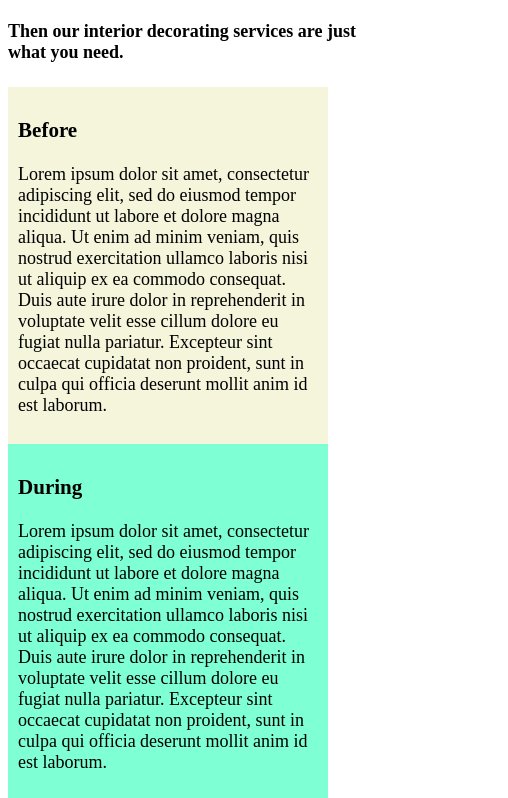
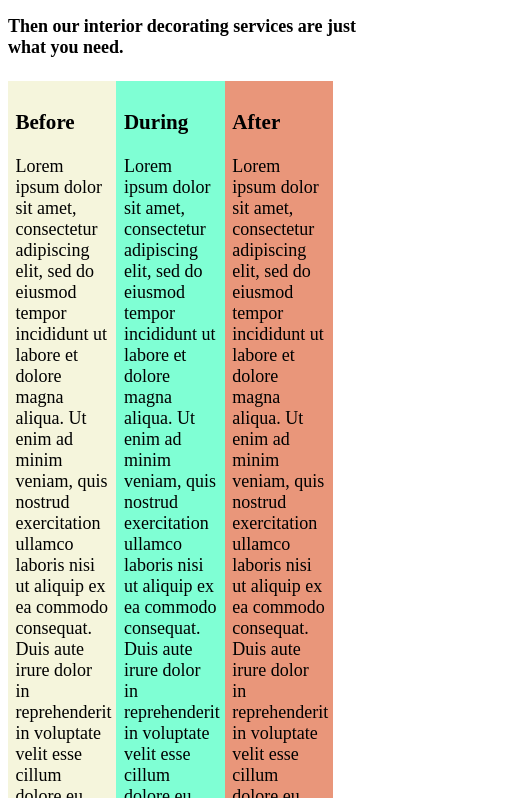
Before and after one commit to adriannem/interior-decorator, a plain HTML site: page index.html in a window 390 px wide. Shown: the part 646-1444 px from the top of the page, 508 px wide, since content can reach past the window. Drawn offline with Linux system fonts and the light colour scheme; a web font is replaced by a local one.

Commit message:
Add viewport meta tag so site will adjust with screen size.  Change padding and margins to a percentage to make the site responsive.

```diff
--- a/css/styles.css
+++ b/css/styles.css
@@ -10,14 +10,14 @@ body {
 
 .main {
   float: right;
-  padding: 20px;
+  padding: 2%;
 }
 
 
 
 .side {
   float: left;
-  padding: 5px;
+  padding: 2%;
 }
 
 .banner {
@@ -25,34 +25,34 @@ body {
   font-weight: bold;
   font-size: 22px;
   color: #cc0066;
-  padding: 10px;
+  padding: 0.5%;
   text-align: center;
 }
 
 .top {
   float: top;
   align-self: center;
-  padding: 10px;
+  padding: 2%;
 }
 
 .column1 {
-  width: 300px;
+  width: 25%;
   float: left;
-  padding: 10px;
+  padding: 2%;
   background-color: beige;
 }
 
 .column2 {
-  width: 300px;
+  width: 25%;
   float: left;
-  padding: 10px;
+  padding: 2%;
   background-color: aquamarine;
 }
 
 .column3 {
-  width: 300px;
+  width: 25%;
   float: left;
-  padding: 10px;
+  padding: 2%;
   background-color: darksalmon;
 }
 
@@ -61,11 +61,11 @@ body {
   font-weight: bold;
   font-size: 22px;
   color: #cc0066;
-  padding: 10px;
+  padding: 2%;
   text-align: center;
   float: right;
 }
 
 .list {
-  padding: 10px;
+  padding: 2%;
 }
--- a/index.html
+++ b/index.html
@@ -2,6 +2,7 @@
 <html>
 
 <head>
+  <meta name="viewport" content="width=device-width, initial-scale=1">
   <link href='https://fonts.googleapis.com/css?family=Freckle+Face' rel='stylesheet' type='text/css'>
   <link href="css/styles.css" rel="stylesheet" type="text/css">
   <title>Interior Decorator</title>
```
